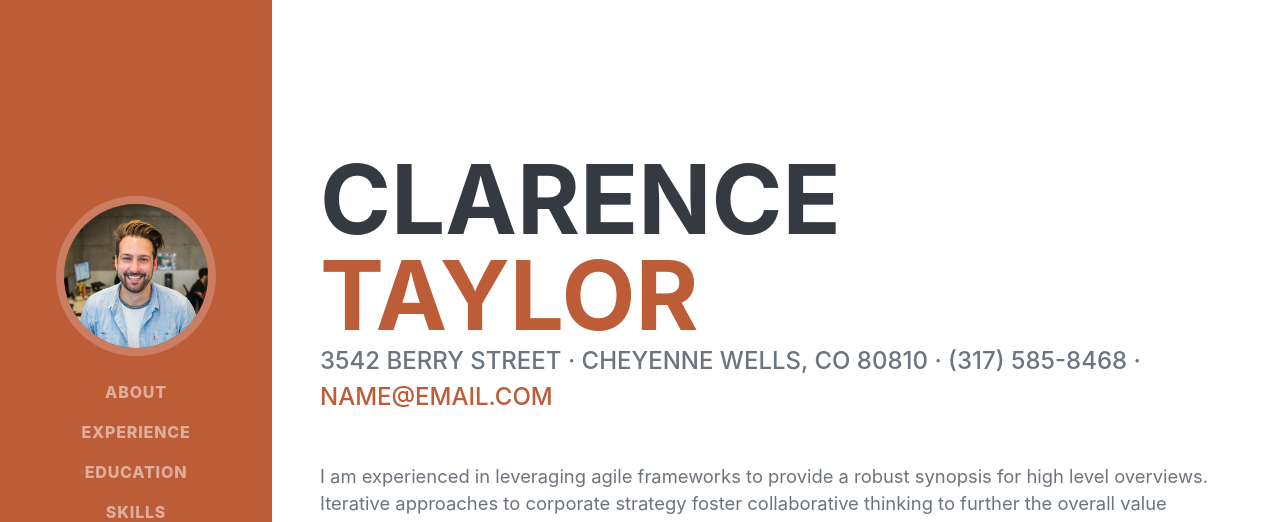
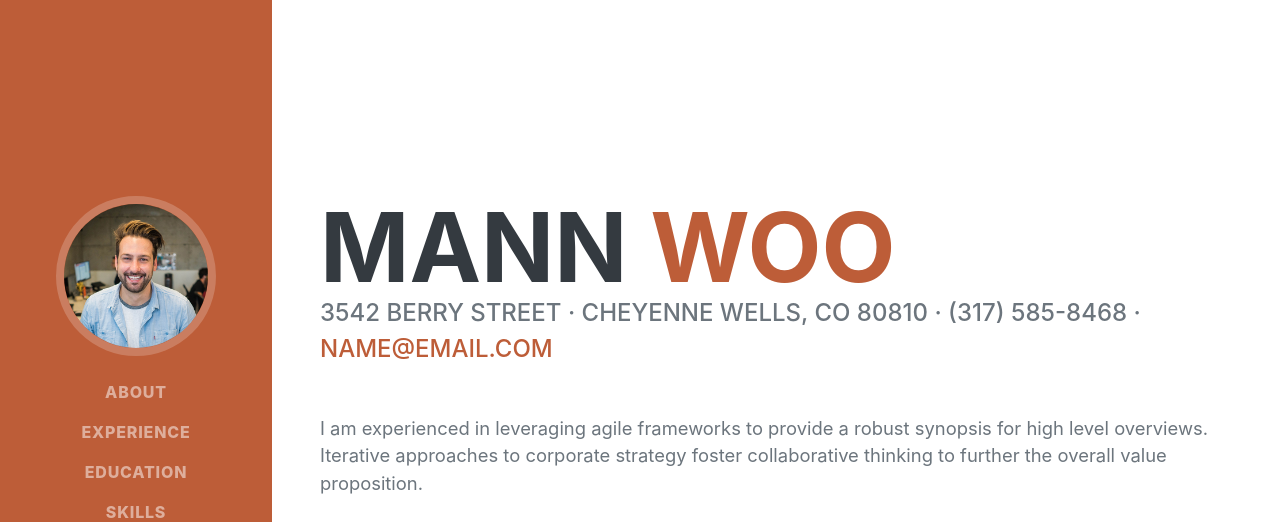
Before and after one commit to mann-WOO/mann-WOO.github.io, a plain HTML site: page index.html in a window 1280 px wide. Shown: the top 522 px of the page. Drawn offline with nearby package versions, Linux system fonts and the light colour scheme; a web font is replaced by a local one.

Commit message:
change name

```diff
--- a/index.html
+++ b/index.html
@@ -40,8 +40,8 @@
             <section class="resume-section" id="about">
                 <div class="resume-section-content">
                     <h1 class="mb-0">
-                        Clarence
-                        <span class="text-primary">Taylor</span>
+                        MANN
+                        <span class="text-primary">WOO</span>
                     </h1>
                     <div class="subheading mb-5">
                         3542 Berry Street · Cheyenne Wells, CO 80810 · (317) 585-8468 ·
```
